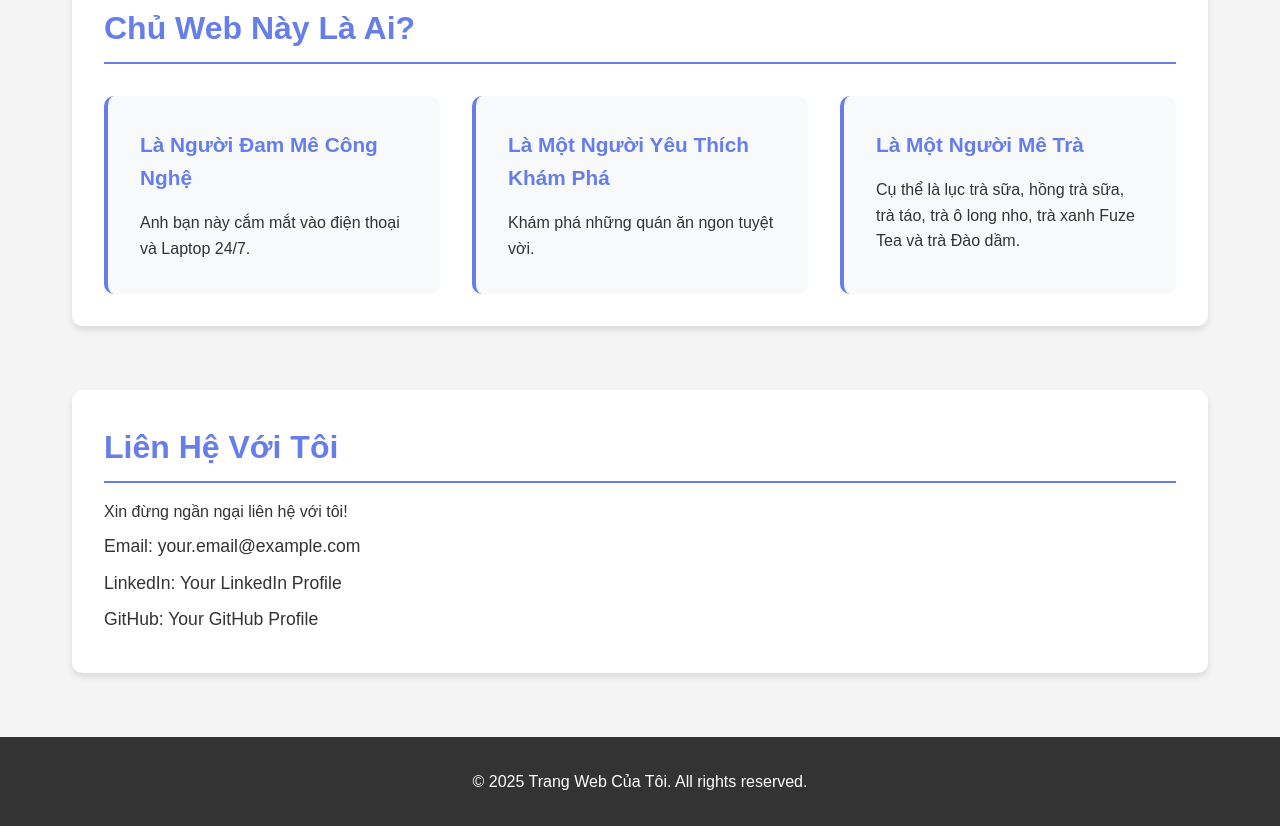
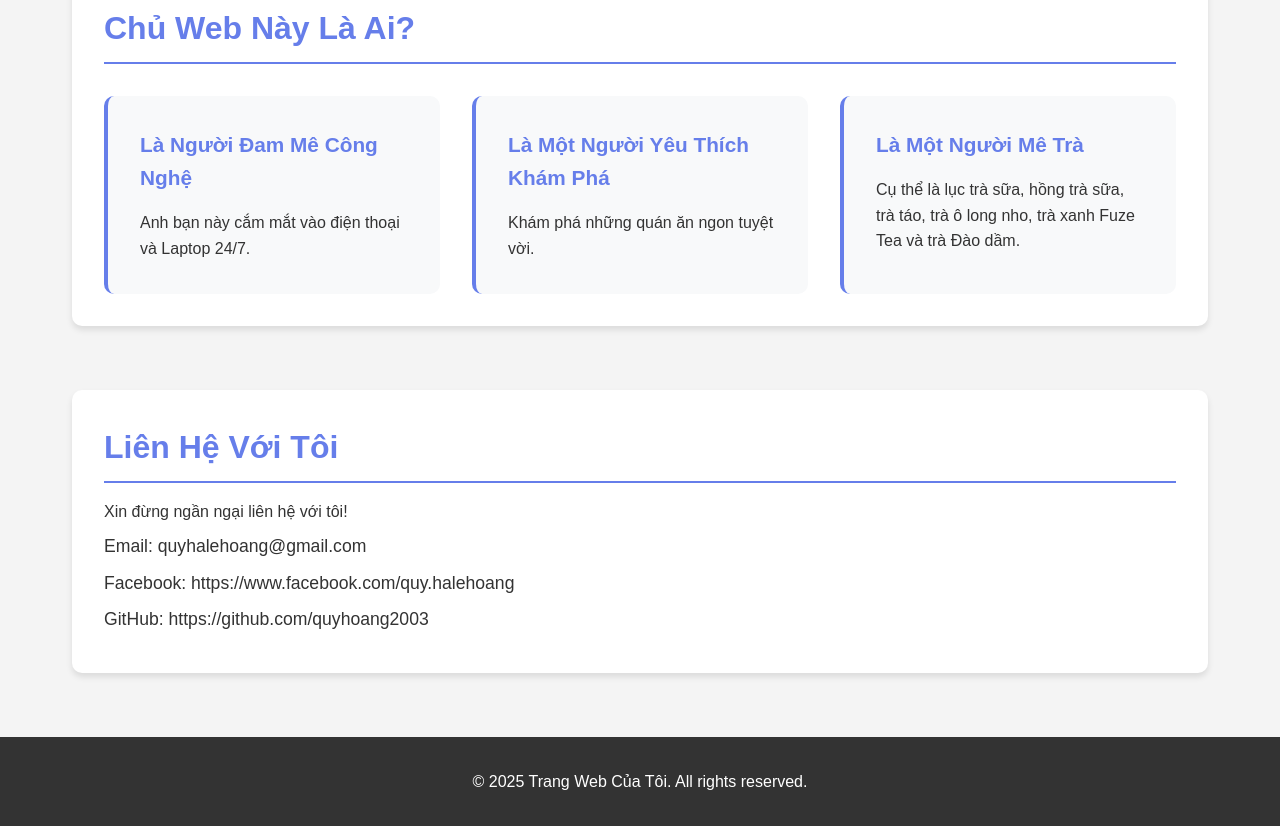
Before and after one commit to quyhoang2003/bexuanmailonton, a plain HTML site: page index.html in a window 1280 px wide. Shown: the part 843-1669 px from the top of the page. Drawn offline with Linux system fonts and the light colour scheme.

Commit message:
Add links

```diff
--- a/index.html
+++ b/index.html
@@ -54,9 +54,9 @@
             <h2>Liên Hệ Với Tôi</h2>
             <p>Xin đừng ngần ngại liên hệ với tôi!</p>
             <div class="contact-info">
-                <p> Email: your.email@example.com</p>
-                <p> LinkedIn: Your LinkedIn Profile</p>
-                <p> GitHub: Your GitHub Profile</p>
+                <p> Email: quyhalehoang@gmail.com</p>
+                <p> Facebook: https://www.facebook.com/quy.halehoang</p>
+                <p> GitHub: https://github.com/quyhoang2003</p>
             </div>
         </section>
     </main>
```
